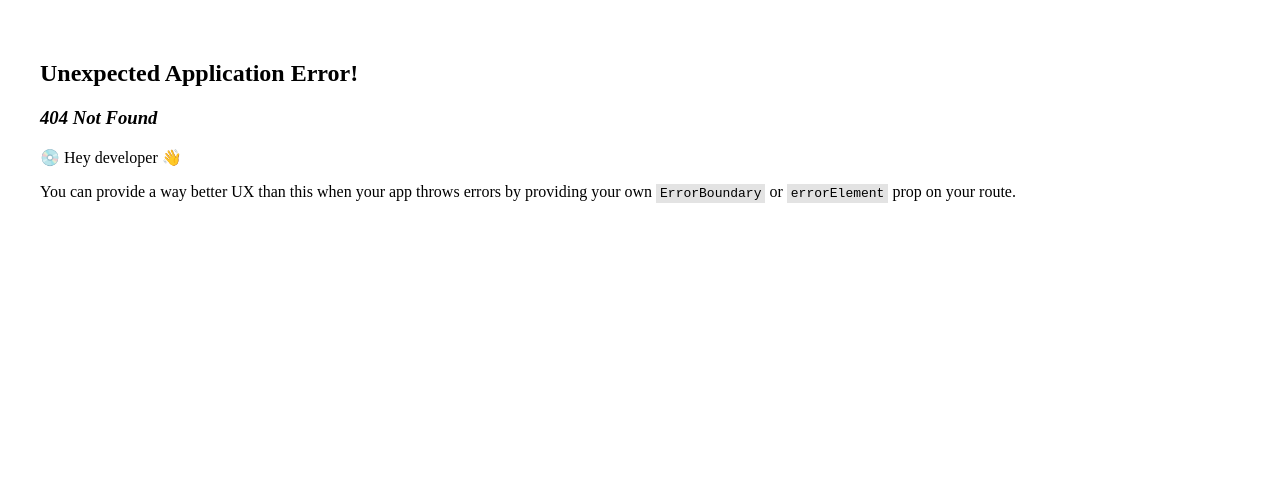
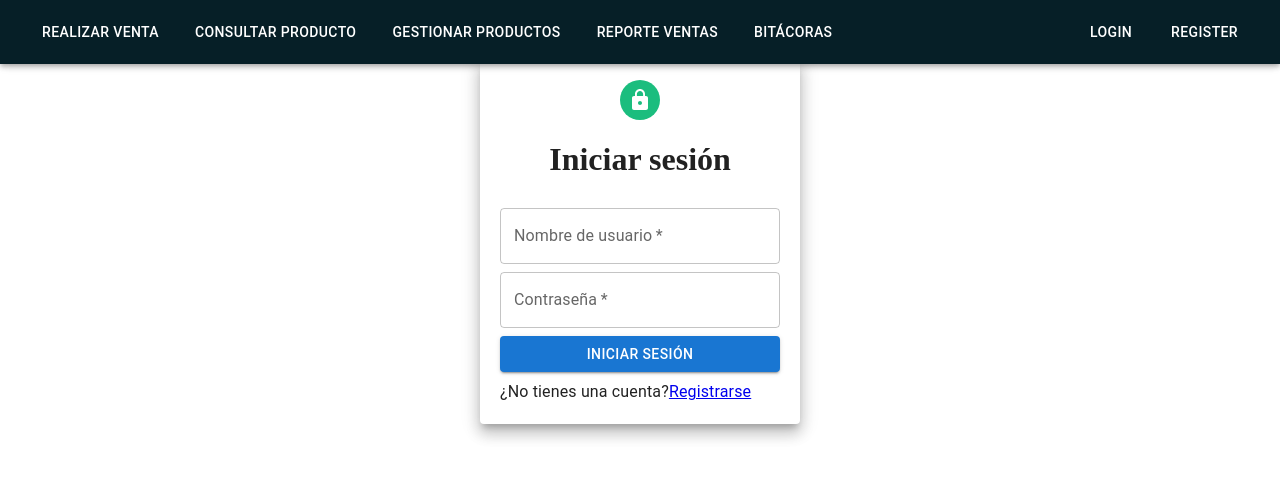
Before and after one commit to Fran250599/React-Products-Managing-Tool, a React (Vite) app: page /login in a window 1280 px wide. Before the commit this address had no page. Shown: the top 478 px of the page. Built offline with nearby package versions, Linux system fonts and the light colour scheme.

Commit message:
NavBar Added

```diff
--- a/src/App.jsx
+++ b/src/App.jsx
@@ -1,6 +1,7 @@
+import { UserProvider } from './contexts/UserContext';
 import { useState } from 'react'
 import './App.css'
-import { createBrowserRouter, RouterProvider } from 'react-router-dom'
+import { createBrowserRouter, RouterProvider, Route, Routes } from 'react-router-dom'
 
 
 import Login from './pages/login'
@@ -10,28 +11,82 @@ import AddProducts from './pages/AddProducts'
 import ShowProducts from './pages/ShowProducts'
 import EditProducts from './pages/EditProducts'
 import BuyProducts from './pages/BuyProducts'
+import NavBar from './components/NavBar';
 
-
-
-// Create a router and pass routes to it, in this case, React components
 const router = createBrowserRouter([
-  { path: '/', element: <Login/> },
-  {path : '/home', element: <HomePage/>},
-  { path: '/signup', element: <SignUp/> },
-  {path: '/addProducts', element: <AddProducts/>},
-  {path: '/showProducts', element: <ShowProducts/>},
-  {path: '/editProducts', element: <EditProducts/>},
-  {path: '/buyProducts', element: <BuyProducts/>}
-])
-
+  {
+    path: '/',
+    element: (
+      <>
+        <NavBar />
+        <HomePage />
+      </>
+    ),
+  },
+  {
+    path: '/login',
+    element: (
+      <>
+        <NavBar />
+        <Login />
+      </>
+    ),
+  },
+  {
+    path: '/signup',
+    element: (
+      <>
+        <NavBar />
+        <SignUp />
+      </>
+    ),
+  },
+  {
+    path: '/addProducts',
+    element: (
+      <>
+        <NavBar />
+        <AddProducts />
+      </>
+    ),
+  },
+  {
+    path: '/showProducts',
+    element: (
+      <>
+        <NavBar />
+        <ShowProducts />
+      </>
+    ),
+  },
+  {
+    path: '/editProducts',
+    element: (
+      <>
+        <NavBar />
+        <EditProducts />
+      </>
+    ),
+  },
+  {
+    path: '/buyProducts',
+    element: (
+      <>
+        <NavBar />
+        <BuyProducts />
+      </>
+    ),
+  }
+]);
 
 
 function App() {
+  return (
+    <UserProvider>
+      <RouterProvider router={router}>
 
-  return (
-    <>
-      <RouterProvider router={router}/>
-    </>
+      </RouterProvider>
+    </UserProvider>
   )
 }
 
--- /dev/null
+++ b/src/components/NavBar.jsx
@@ -0,0 +1,101 @@
+import React, { useEffect } from 'react';
+import { Link } from 'react-router-dom';
+import { AppBar, Toolbar, Button, Typography, IconButton } from '@mui/material';
+import AccountCircleIcon from '@mui/icons-material/AccountCircle';
+import { useNavigate } from 'react-router-dom';
+import { UserContext, useUserContext } from '../contexts/UserContext';
+
+const NavBar = () => {
+  // Llama al hook useUserContext en el nivel más alto del componente.
+  const { user } = useUserContext();
+
+  // Usa useEffect para manejar los efectos secundarios relacionados con el montaje y desmontaje del componente.
+  useEffect(() => {
+    console.log("NavBar: Mounted.");
+    // No debes llamar a useUserContext() aquí; utiliza el valor ya obtenido de 'user'.
+    console.log("UserContext value:", user);
+    return () => {
+      console.log("NavBar: Unmounted.");
+    };
+  }, []); // El array vacío asegura que el efecto se ejecute solo una vez al montar y desmontar.
+
+  const { logout } = useUserContext();
+  const navigate = useNavigate();
+
+  const handleLogout = () => {
+    logout(); // Esto llamará a la función logout de tu UserProvider
+    navigate('/login'); // Redirigir al usuario a la página de inicio de sesión
+  };
+
+
+  const styles = {
+    appBar: {
+      position: 'fixed', // This makes the navbar stick to the top
+      top: 0, // This ensures there is no gap at the top of the page
+      width: '100%', // This makes the navbar stretch across the full width
+      backgroundColor: '#061F27',
+      color: '#FFF',
+      zIndex: 1100, // Ensures the navbar is above other content
+    },
+    toolBar: {
+      display: 'flex',
+      justifyContent: 'space-between', // This will align the navigation and user sections on opposite ends
+    },
+    navLinks: {
+      display: 'flex', // Aligns the links in a row
+    },
+    link: {
+      color: '#FFF',
+      textDecoration: 'none',
+      margin: '0 10px',
+    },
+    userSection: {
+      display: 'flex', // Aligns the user items in a row
+      alignItems: 'center', // Centers the items vertically
+    },
+    iconButton: {
+      color: '#FFF',
+    },
+  };
+
+  return (
+    <AppBar style={styles.appBar}>
+      <Toolbar style={styles.toolBar}>
+        <div style={styles.navLinks}>
+        <Link to="/realizarVenta" style={styles.link}><Button color="inherit">Realizar Venta</Button></Link>
+        <Link to="/consultarProducto" style={styles.link}><Button color="inherit">Consultar Producto</Button></Link>
+        <Link to="/showProducts" style={styles.link}><Button color="inherit">Gestionar Productos</Button></Link>
+        <Link to="/reporteVentas" style={styles.link}><Button color="inherit">Reporte Ventas</Button></Link>
+        <Link to="/bitacoras" style={styles.link}><Button color="inherit">Bitácoras</Button></Link>
+        </div>
+        <div style={styles.userSection}>
+        {user.username !== null ? (
+          <>
+            <IconButton style={styles.iconButton}>
+              <AccountCircleIcon />
+            </IconButton>
+            <Typography variant="h6" component="p">
+              {user.username}
+            </Typography>
+            <Button color="inherit" onClick={handleLogout} style={styles.link}>
+              Logout
+            </Button>
+          </>
+        ) : (
+          <>
+            <Link to="/login" style={styles.link}>
+              <Button color="inherit">Login</Button>
+            </Link>
+            <Link to="/signup" style={styles.link}>
+              <Button color="inherit">Register</Button>
+            </Link>
+          </>
+        )}
+        </div>
+      </Toolbar>
+    </AppBar>
+    );
+  };
+
+
+export default NavBar;
--- /dev/null
+++ b/src/contexts/UserContext.jsx
@@ -0,0 +1,53 @@
+import { createContext, useState, useContext } from 'react';
+//Crear el context
+const defaultUser = {
+  username: null, password: null, role: null
+};
+export const UserContext = createContext(defaultUser);
+
+
+
+//----------------------------------------------------------------
+//Provider
+export const UserProvider = ({ children }) => {
+  // Estado inicial del usuario, donde user es null si nadie está logueado.
+  const [user, setUser] = useState({ username: null, password: null, role: null });
+
+  // Función para simular el inicio de sesión
+  const login = (userData) => {
+    console.log("Sucessfully logged " + userData)
+    // Establecemos el estado del usuario con los datos obtenidos
+    setUser({
+      username: userData.username,
+      role: userData.role
+      // No se debe guardar la contraseña en el estado
+    });
+  }
+  // Función para cerrar sesión
+  const logout = () => {
+    // Restablecer el estado del usuario a sus valores iniciales
+    setUser({ username: null, password: null, role: null });
+  };
+
+  // El valor que el contexto proveerá a los componentes
+  const contextValue = {
+    user,
+    login,
+    logout
+  };
+  console.log('UserProvider contextValue:', contextValue);
+  return (
+    <UserContext.Provider value={contextValue}>
+      {children}
+    </UserContext.Provider>
+  );
+
+};
+
+export const useUserContext = () => {
+  const context = useContext(UserContext);
+  if (!context) {
+    throw new Error('useUserContext must be used within a UserProvider');
+  }
+  return context;
+};
--- a/src/pages/HomePage.jsx
+++ b/src/pages/HomePage.jsx
@@ -1,84 +1,23 @@
 import React from 'react';
+import { Grid, Paper } from '@mui/material';
 
-import { Grid, Paper, Button } from '@mui/material';
-import { Link } from 'react-router-dom';
+const HomePage = () => {
+    // Styles for the components
+    const paperStyle = { padding: 20, width: 280, margin: "20px auto" };
+    const mainGridStyle = { height: '100vh' };
 
-export default function HomePage (){
-
-    // Styles for the components
-    const paperStyle = { padding: 20, width: 280, margin: "20px auto" }
-    const btnStyle = { margin: '8px 0' }
-    const mainGridStyle = { height: '100vh' }
-
-    const userRole = localStorage.getItem('role')
-
-    if (userRole === 'Administrador') {
-        return (
-            <Grid style={mainGridStyle}>
-                 <Paper elevation={10} style={paperStyle}>
-                     <Grid align="center">
-                     <h1>Bienvenido!</h1>
-                     <Link to="/buyProducts">
-                     <Button type="submit" color="primary" style={btnStyle} variant="contained" fullWidth >Comprar productos</Button>
-                     </Link>
-                     <Link to="/addProducts">
-                     <Button type="submit" color="primary" style={btnStyle} variant="contained" fullWidth >Agregar productos</Button>
-                     </Link>
-                     <Link to="/showProducts">
-                     <Button type="submit" color="primary" style={btnStyle} variant="contained" fullWidth >Ver productos</Button>
-                     </Link>
-
-                    <Link to="/editProducts">
-                     <Button type="submit" color="primary" style={btnStyle} variant="contained" fullWidth >Editar productos</Button>
-                    </Link>
-
-                     </Grid>
-                 </Paper>
-            </Grid>
-         )
-    }
-
-    if(userRole === 'Gerente') {
-        // Everything except add products
-        return (
-            <Grid style={mainGridStyle}>
-                 <Paper elevation={10} style={paperStyle}>
-                     <Grid align="center">
-                     <h1>Bienvenido!</h1>
-                     <Link to="/buyProducts">
-                     <Button type="submit" color="primary" style={btnStyle} variant="contained" fullWidth >Comprar productos</Button>
-                     </Link>
-                     <Link to="/showProducts">
-                     <Button type="submit" color="primary" style={btnStyle} variant="contained" fullWidth >Ver productos</Button>
-                     </Link>
-
-                    <Link to="/editProducts">
-                     <Button type="submit" color="primary" style={btnStyle} variant="contained" fullWidth >Editar productos</Button>
-                    </Link>
-                     </Grid>
-                 </Paper>
-            </Grid>
-         )
-    }
-
-    if (userRole === 'Cajero') {
+    // Imprime en consola cada vez que el componente se monta
+    console.log("Llamando HomePage");
 
     return (
         <Grid style={mainGridStyle}>
             <Paper elevation={10} style={paperStyle}>
                 <Grid align="center">
                     <h1>Bienvenido!</h1>
-                     <Link to="/buyProducts">
-                     <Button type="submit" color="primary" style={btnStyle} variant="contained" fullWidth >Comprar productos</Button>
-                     </Link>
-                     <Link to="/showProducts">
-                     <Button type="submit" color="primary" style={btnStyle} variant="contained" fullWidth >Ver productos</Button>
-                     </Link>
                 </Grid>
             </Paper>
         </Grid>
-         )
+    );
+};
 
-    }
-
-}
+export default HomePage;
--- a/src/pages/login.jsx
+++ b/src/pages/login.jsx
@@ -1,21 +1,21 @@
-
-import React from 'react';
-
-import { useState } from 'react';
-import { Link } from 'react-router-dom';
-import { Grid, Paper, Avatar, TextField, Button, Typography} from '@mui/material';
+import React, { useState } from 'react';
+import { useNavigate } from 'react-router-dom';
+import { Grid, Paper, Avatar, TextField, Button, Typography } from '@mui/material';
 import LockIcon from '@mui/icons-material/Lock';
 import axios from 'axios';
-
+import { useUserContext } from '../contexts/UserContext';
+import { Link } from 'react-router-dom';
 
 export default function Login() {
+  const navigate = useNavigate();
+  const { login: contextLogin } = useUserContext();
 
   // Styles for the components
-    const paperStyle = { padding: 20, width: 280, margin: "20px auto" }
-    const avatarStyle = { backgroundColor: '#1bbd7e' }
-    const btnStyle = { margin: '8px 0' }
-    const textFieldStyle = { margin: '8px 0' }
-    const mainGridStyle = { height: '100vh' }
+  const paperStyle = { padding: 20, width: 280, margin: "20px auto" };
+  const avatarStyle = { backgroundColor: '#1bbd7e' };
+  const btnStyle = { margin: '8px 0' };
+  const textFieldStyle = { margin: '8px 0' };
+  const mainGridStyle = { height: '100vh' };
 
   // States for the components
   const [username, setUsername] = useState('');
@@ -23,57 +23,81 @@ export default function Login() {
 
   // Function to login
   const login = async () => {
-      const user = { username, password };
+    console.log("Trying to login...");
+    const userCredentials = { username, password };
+    try {
+      const res = await axios.post('http://localhost:8080/users/login', userCredentials);
+      console.log(res.status);
+      if (res.status === 200) {
+        const loggedInUserData = res.data;
 
-      try {
-        const res = await axios.post('http://localhost:8080/users/login', user);
-        const data = res.data;
-        console.log(data);
+        // Actualiza el contexto del usuario con los datos recibidos
+        // Asegúrate de no incluir la contraseña
+        contextLogin({
+          id: loggedInUserData.id,
+          username: loggedInUserData.username,
+          // Supongamos que la respuesta debería incluir el rol del usuario, aquí es null
+          role: loggedInUserData.role
+        });
 
-        console.log(res.status);
-
-        alert('Bienvenido ' + user.username);
-        localStorage.setItem('role', data.role);
-        localStorage.setItem('PLU', data.PLU);
-        window.location.href = '/home';
-
+        // Usa navigate para redirigir a la página de inicio
+        navigate('/');
+      } else {
+        // Manejar otros estados de respuesta aquí
+      }
     } catch (error) {
-        if (error.response && error.response.status === 404) {
-          alert('Usuario no encontrado');
-        } else if (error.response && error.response.status === 401) {
-          alert('Usuario o contraseña incorrectos');
+      if (error.response) {
+        // Error responses from the server
+        if (error.response.status === 401) {
+          alert("Contraseña incorrecta");
+        } else if (error.response.status === 404) {
+          alert("Usuario no encontrado");
+        }
       } else {
-          console.error('An error occurred:', error);
-          alert('An error occurred while processing your request');
+        // Other errors
+        console.error("Login error", error);
       }
     }
   };
 
-
-
-
   return (
-    <>
-
-        {/* All this layout was made with help of Material UI - https://mui.com/ */ }
     <Grid style={mainGridStyle}>
-
       <Paper elevation={10} style={paperStyle}>
         <Grid align="center">
-                <Avatar style={avatarStyle}><LockIcon></LockIcon></Avatar>
+          <Avatar style={avatarStyle}><LockIcon /></Avatar>
           <h1>Iniciar sesión</h1>
         </Grid>
-                <TextField label="Nombre de usuario" onChange={e=> setUsername(e.target.value)} style={textFieldStyle} placeholder="Enter username" fullWidth required></TextField>
-                <TextField label="Contraseña" onChange={e=> setPassword(e.target.value)} placeholder="Enter password" type="password" fullWidth required></TextField>
-
-
-               <Button type="submit" color="primary" onClick={login} style={btnStyle} variant="contained" fullWidth>Iniciar sesión</Button>
-
-                <Typography> No tienes una cuenta?
+        <TextField
+          label="Nombre de usuario"
+          onChange={e => setUsername(e.target.value)}
+          style={textFieldStyle}
+          placeholder="Enter username"
+          fullWidth
+          required
+        />
+        <TextField
+          label="Contraseña"
+          onChange={e => setPassword(e.target.value)}
+          placeholder="Enter password"
+          type="password"
+          fullWidth
+          required
+        />
+        <Button
+          type="submit"
+          color="primary"
+          onClick={login}
+          style={btnStyle}
+          variant="contained"
+          fullWidth
+        >
+          Iniciar sesión
+        </Button>
+        <Typography>
+          ¿No tienes una cuenta?
           <Link to="/signup">Registrarse</Link>
         </Typography>
       </Paper>
     </Grid>
-    </>
   );
 }
```
Lines whose indentation alone changed are shown as unchanged.
